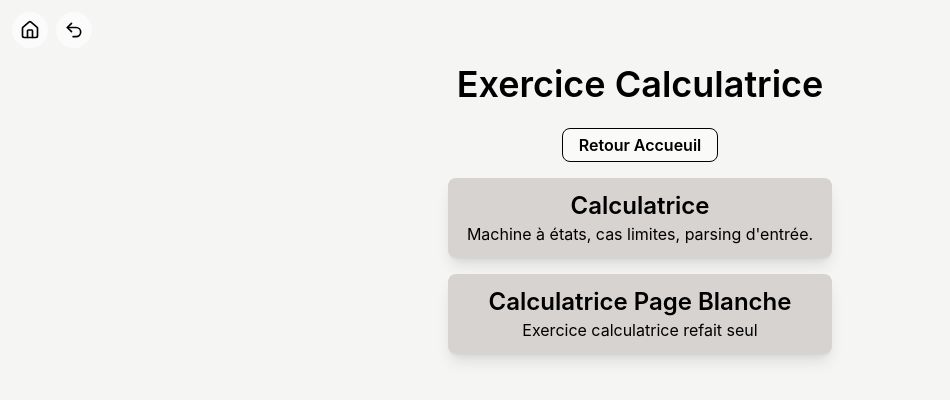
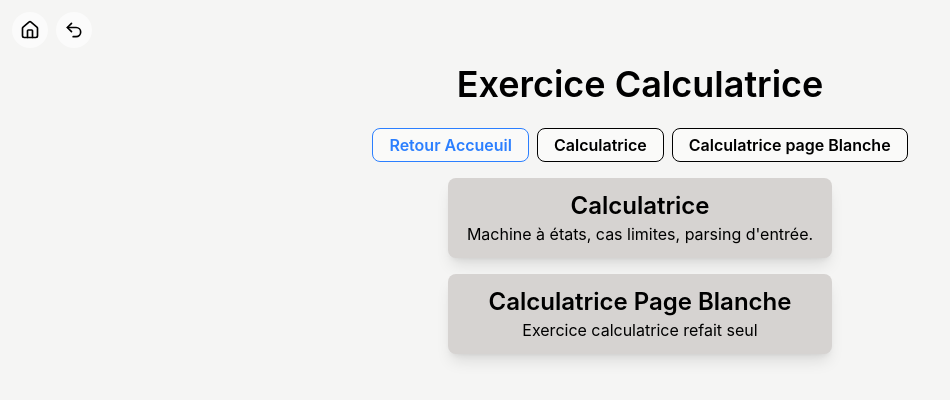
Before and after one commit to Frederic-Champion/projet-examen-blanc, a React (Vite) app: page /page-calculatrice in a window 1280 px wide. Shown: the top 400 px of the page, without its empty margins (0-950 px from the left). Built offline with nearby package versions, Linux system fonts and the light colour scheme.

Commit message:
changement PC

```diff
--- a/src/pages/Calculatrice-Accueil.tsx
+++ b/src/pages/Calculatrice-Accueil.tsx
@@ -1,15 +1,27 @@
-import { Link, Outlet } from "react-router";
+import { Link, NavLink, Outlet } from "react-router";
 
 function NavigationCalculatrice() {
-  return (
+  const lienStyle =
+    "mt-2 cursor-pointer rounded-lg border bg-stone-50 px-4 py-1 font-semibold transition-colors hover:border-stone-400 hover:bg-stone-200 hover:shadow-md";
+    const lienClasse = ({isActive}: {isActive: boolean}) => isActive ? `${lienStyle} text-blue-500` : lienStyle
+    return (
     <div className="flex min-h-screen flex-col items-center gap-4 bg-stone-100 pt-16 text-center">
       <h2 className="text-4xl font-semibold">Exercice Calculatrice</h2>
-      <Link
-        className="mt-2 cursor-pointer rounded-lg border bg-stone-50 px-4 py-1 font-semibold transition-colors hover:border-stone-400 hover:bg-stone-200 hover:shadow-md"
-        to={"/page-calculatrice"}
-      >
-        Retour Accueuil
-      </Link>
+      <div className="flex w-fit gap-2">
+        <NavLink
+          className={lienClasse}
+          to={"/page-calculatrice"}
+          end
+        >
+          Retour Accueuil
+        </NavLink>
+        <NavLink className={lienClasse} to={"1"}>
+          Calculatrice
+        </NavLink>
+        <NavLink className={lienClasse} to={"2"}>
+          Calculatrice page Blanche
+        </NavLink>
+      </div>
       <Outlet />
     </div>
   );
@@ -34,9 +46,7 @@ function CalculatriceAccueil() {
       {CALCULATRICES.map(({ path, titre, description }) => (
         <li className="w-96" key={path}>
           <Link to={path} className="block rounded-lg bg-stone-300 p-3 shadow-lg hover:bg-stone-200">
-            <h2 className="text-2xl font-semibold after:mx-auto after:block after:h-[px]">
-              {titre}
-            </h2>
+            <h2 className="text-2xl font-semibold after:mx-auto after:block after:h-[px]">{titre}</h2>
             <p>{description}</p>
           </Link>
         </li>
--- a/src/pages/Catalogue.tsx
+++ b/src/pages/Catalogue.tsx
@@ -1,4 +1,5 @@
-import { Link, useParams } from "react-router";
+import { Link, useParams, useNavigate } from "react-router";
+import { useEffect } from "react";
 
 interface Monture {
   id: string;
@@ -28,9 +29,17 @@ function Catalogue() {
 
 function FicheMonture() {
   const { id } = useParams();
+  const naviguer = useNavigate();
+
   const monture = MONTURES.find((m) => m.id === id);
+  if (!monture) return <p className="mt-16">Monture introuvable</p>;
 
-  if (!monture) return <p className="mt-16">Monture introuvable</p>;
+  useEffect(() => {
+    const t = setTimeout(() => {
+      naviguer("/catalogue", {replace: true})
+    }, 2000);
+    return () => clearTimeout(t)
+  }, [])
 
   return (
     <article className="mt-16">
```
